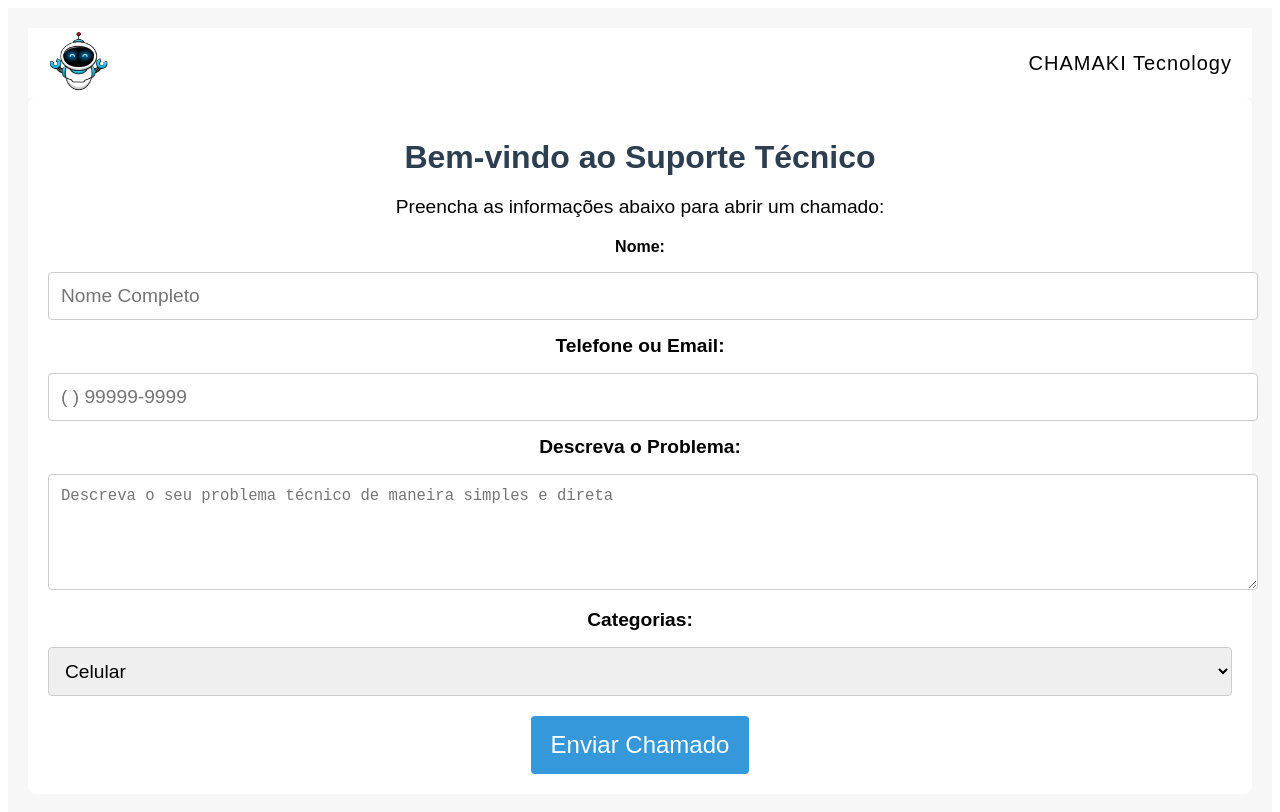
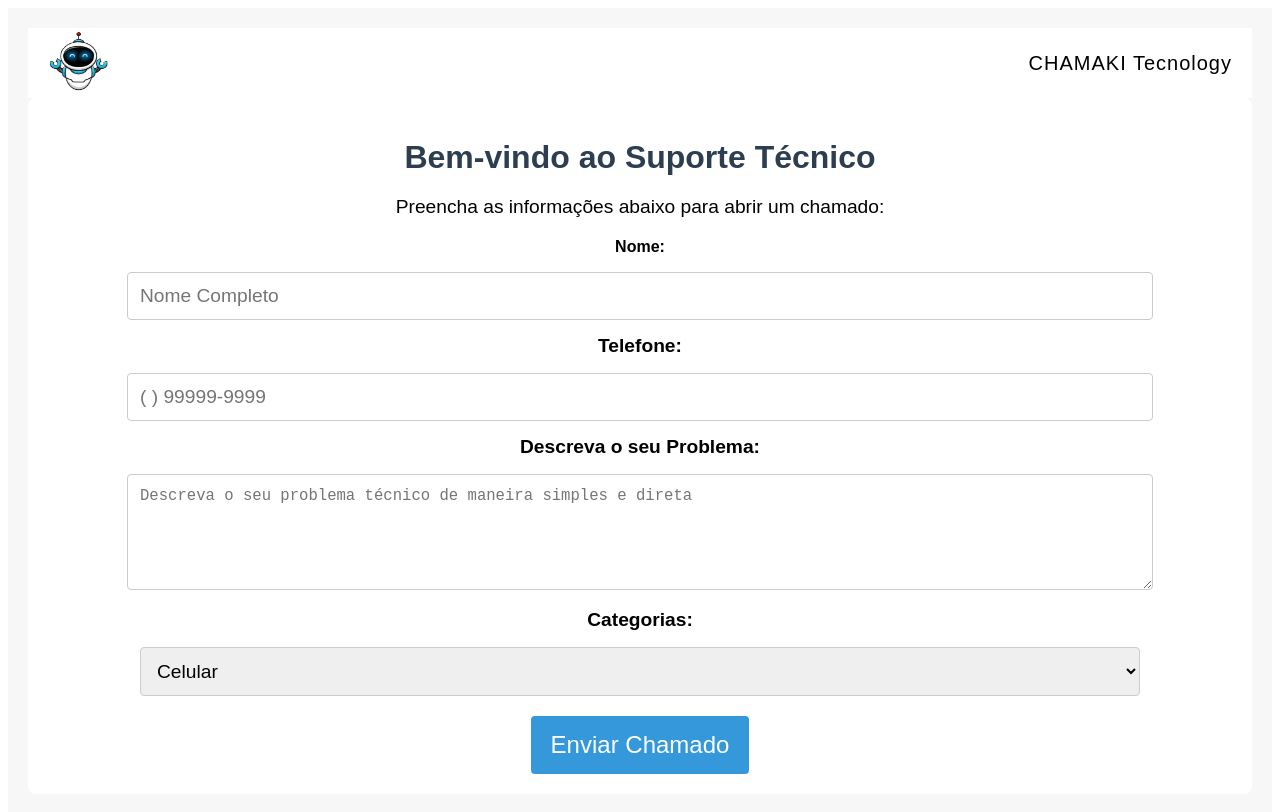
Before and after one commit to Anafcamargo/ProjetoIntegrador, a React (Create React App) app: page /Usuario in a window 1280 px wide. Shown: the top 812 px of the page. Built offline with nearby package versions, Linux system fonts and the light colour scheme.

Commit message:
alterado tamanhos dos inputs e arrumado as cores dos botões

```diff
--- a/src/estilo/estilo.css
+++ b/src/estilo/estilo.css
@@ -956,7 +956,7 @@ p {
 }
 
 .inputsUsuario, textarea, select {
-  width: 100%;
+  width: 1000px;
   padding: 12px;
   margin-top: 8px;
   font-size: 1.2em;
@@ -964,7 +964,7 @@ p {
   border-radius: 4px;
 }
 
-button {
+.botãoEnviarChamado {
   background-color: #3498db;
   color: white;
   padding: 15px 20px;
@@ -975,7 +975,7 @@ button {
   cursor: pointer;
 }
 
-button:hover {
+.botãoEnviarChamado:hover {
   background-color: #555;
 }
 
--- a/src/paginas/tela+usuario.tsx
+++ b/src/paginas/tela+usuario.tsx
@@ -26,10 +26,10 @@ function Teladeusuario() {
             <label htmlFor="name">Nome:</label>
             <input type="text" id="name" name="name" required placeholder="Nome Completo" className="inputsUsuario" />
 
-            <label htmlFor="contact" className="labelUsuario">Telefone ou Email:</label>
+            <label htmlFor="contact" className="labelUsuario">Telefone:</label>
             <input type="text" id="contact" name="contact" required placeholder="( ) 99999-9999" className="inputsUsuario"/>
 
-            <label htmlFor="issue" className="labelUsuario">Descreva o Problema:</label>
+            <label htmlFor="issue" className="labelUsuario">Descreva o seu Problema:</label>
             <textarea id="issue" name="issue" rows= {5} required placeholder="Descreva o seu problema técnico de maneira simples e direta"></textarea>
 
             <label htmlFor="urgency" className="labelUsuario">Categorias:</label>
@@ -39,8 +39,8 @@ function Teladeusuario() {
               <option value="alta">Tablet</option>
               <option value="baixa">Notebook/Laptop</option>
             </select>
-
-            <button type="submit">Enviar Chamado</button>
+            <br />
+            <button type="submit" className="botãoEnviarChamado">Enviar Chamado</button>
           </form>
         </>
       ) : (
```
